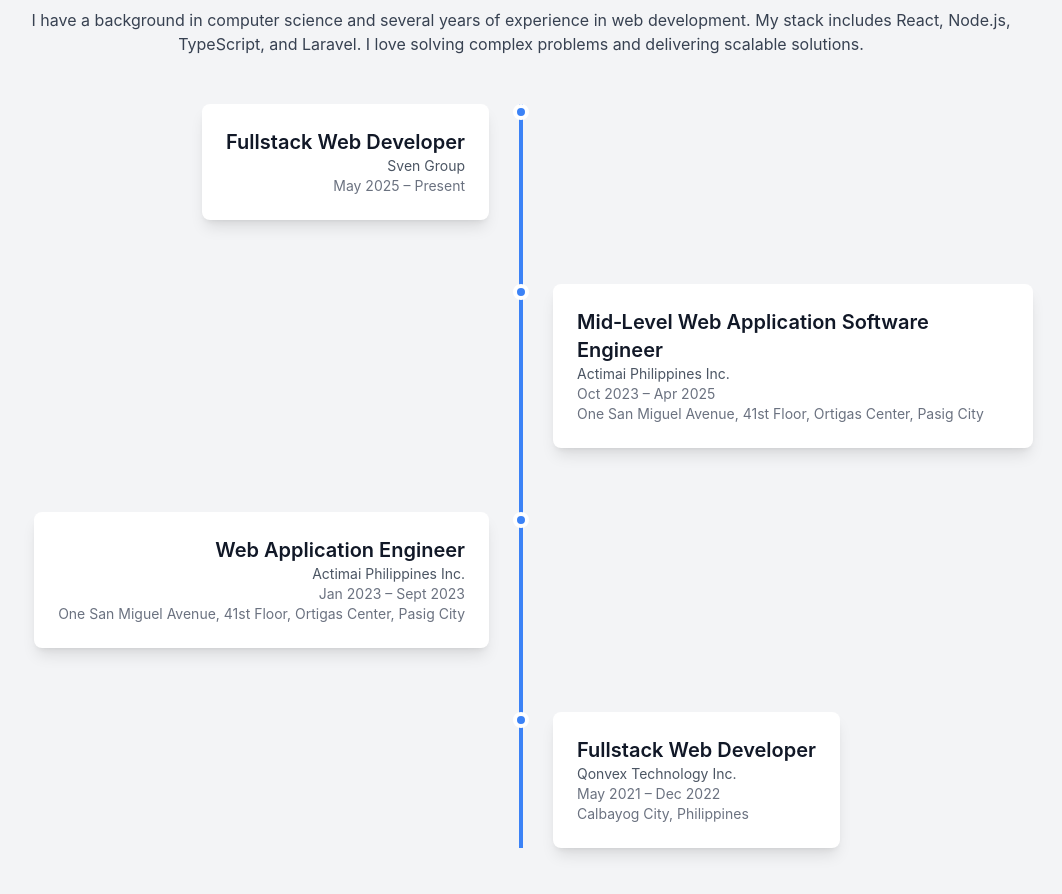
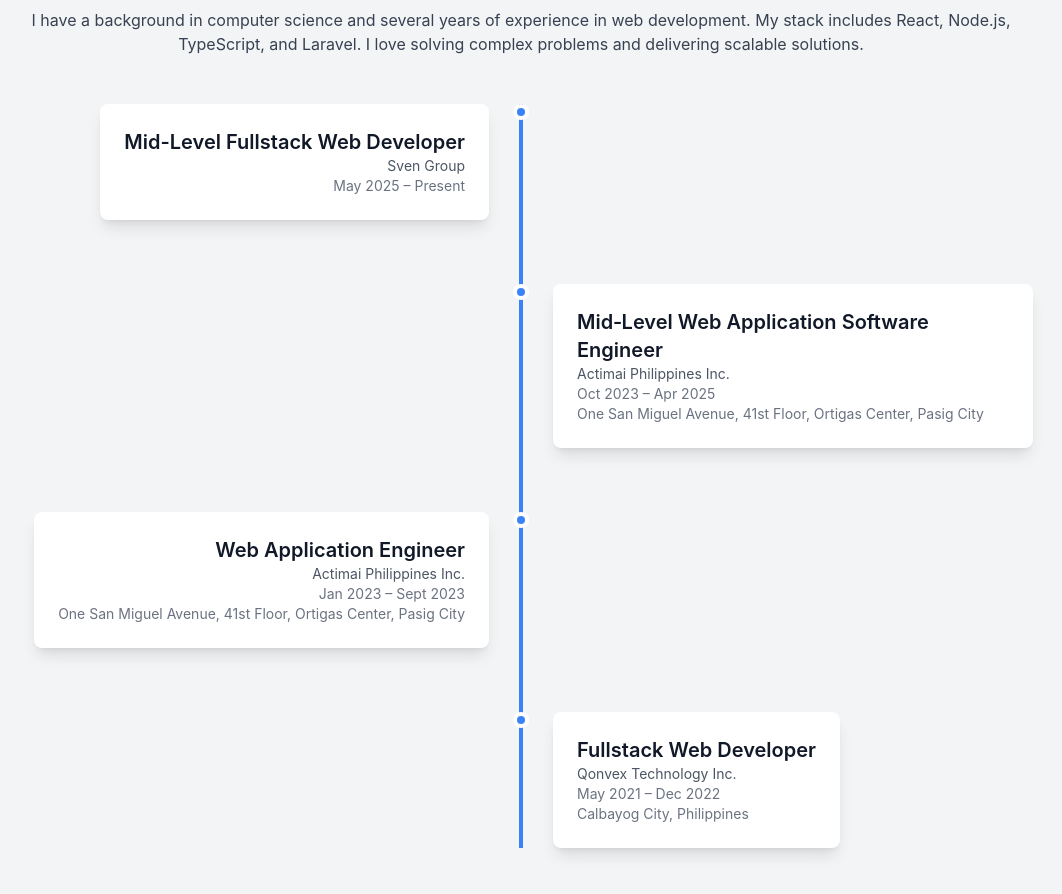
Before and after one commit to guillermogabion/portfolio, a React (Create React App) app: page / in a window 1280 px wide. Shown: the part 1080-1974 px from the top of the page, without its empty margins (119-1181 px from the left). Built offline with nearby package versions, Linux system fonts and the light colour scheme.

Commit message:
change tab name

```diff
--- a/src/sections/AboutSection.tsx
+++ b/src/sections/AboutSection.tsx
@@ -4,7 +4,7 @@ import { motion } from 'framer-motion';
 function AboutSection() {
   const experiences = [
     {
-      title: 'Fullstack Web Developer',
+      title: 'Mid-Level Fullstack Web Developer',
       company: 'Sven Group',
       period: 'May 2025 – Present',
       location: '',
```
